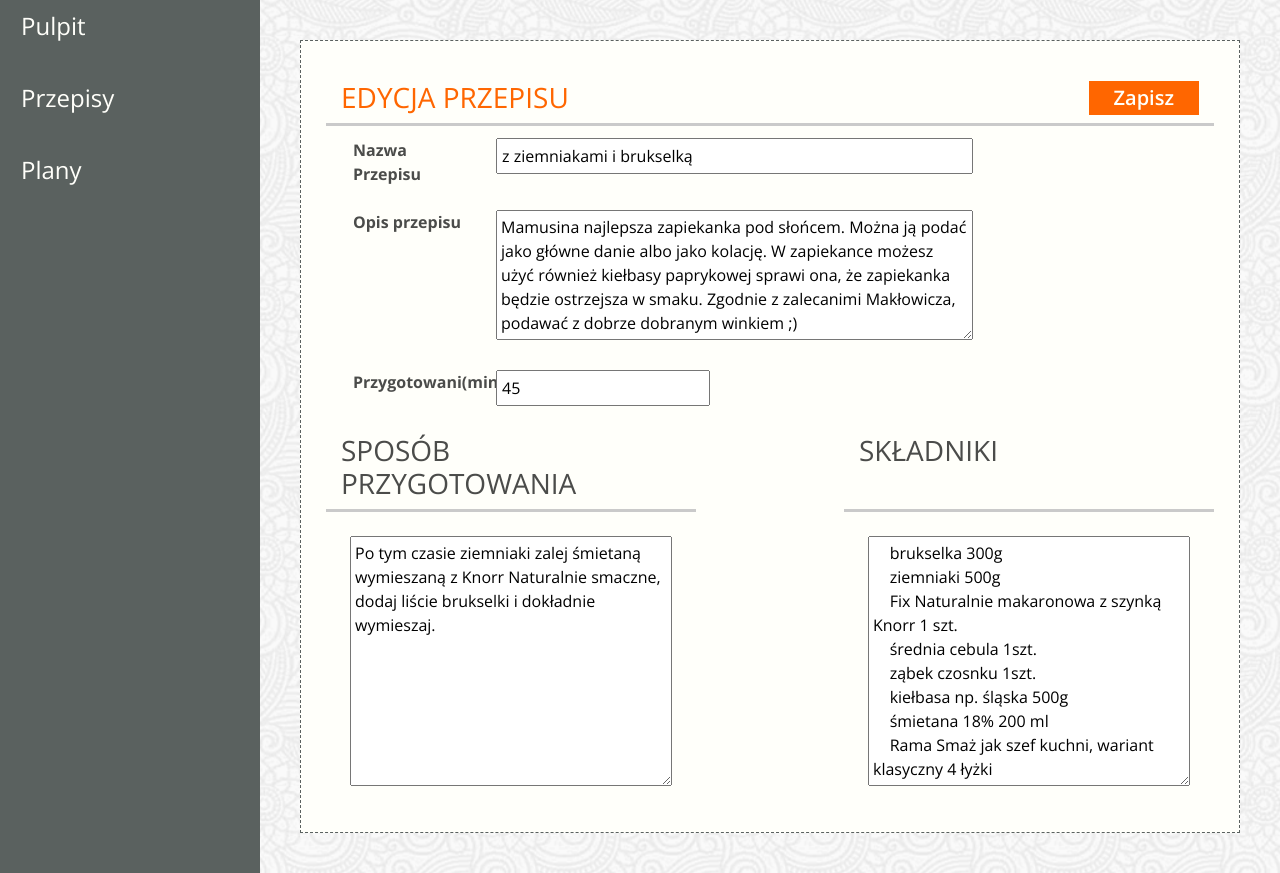
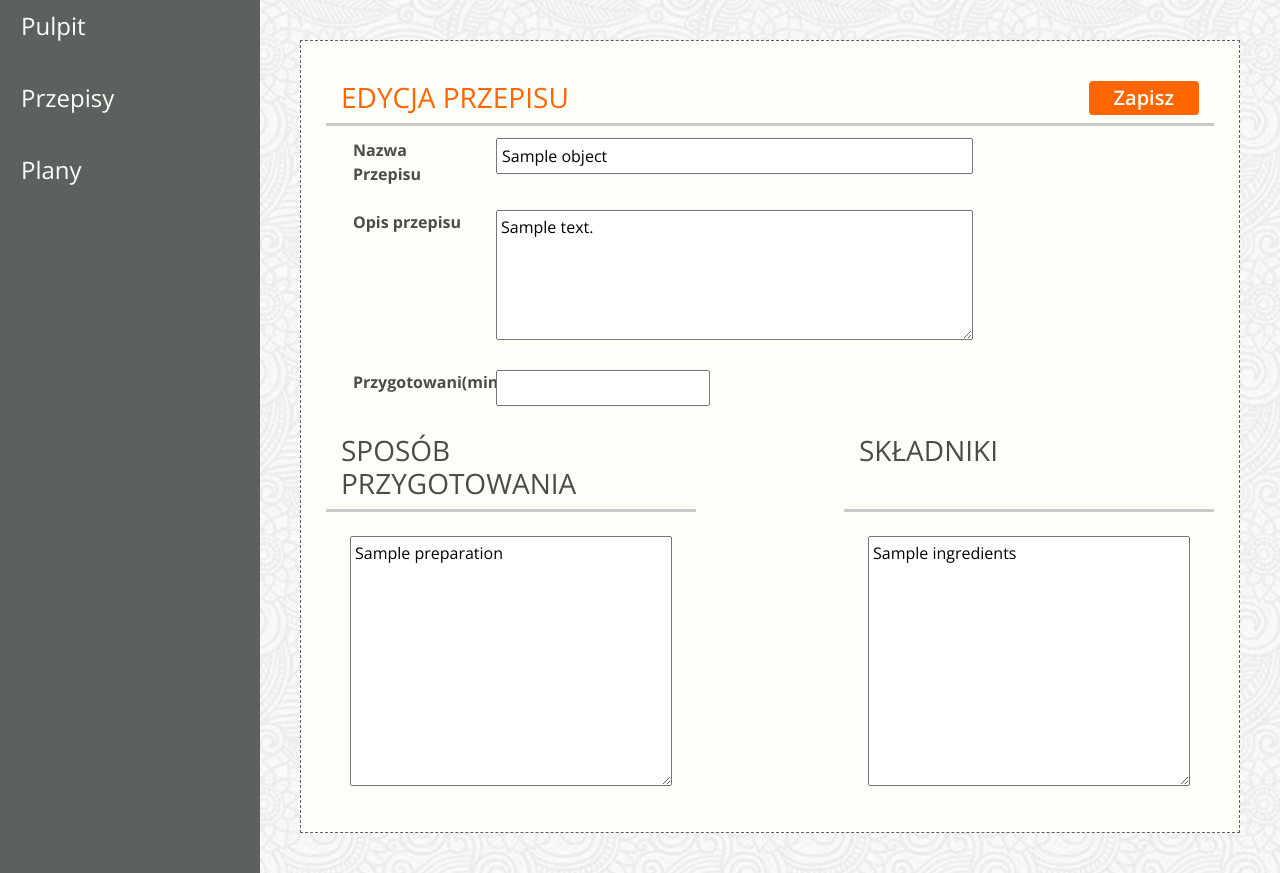
Before and after one commit to MightyAd3k/Food_Recipes, a Django app: template food/templates/app-edit-recipe.html in a window 1280 px wide. Shown: the part 84-957 px from the top of the page. Run offline with Django 4.2, Linux system fonts and the light colour scheme; the template is opened without the code that fills it: most values are stand-ins (such as "Sample title", 1, 10 or a date in 2020); some libraries are stand-ins or nearby versions; some web fonts are replaced.

Commit message:
added recipe detail and update view (switched to generic views)

```diff
--- a/food/templates/app-edit-recipe.html
+++ b/food/templates/app-edit-recipe.html
@@ -9,7 +9,7 @@
                 <h3 class="color-header text-uppercase">Edycja przepisu</h3>
             </div>
             <div class="col d-flex justify-content-end mb-2">
-                <button type="submit" class="btn btn-color rounded-0 pt-0 pb-0 pr-4 pl-4">Zapisz</button>
+                <button type="submit" class="btn btn-color rounded-1 pt-0 pb-0 pr-4 pl-4">Zapisz</button>
             </div>
         </div>
 
@@ -18,48 +18,40 @@
             <tr class="d-flex">
                 <th scope="row" class="col-2">Nazwa Przepisu</th>
                 <td class="col-7">
-                    <input class="w-100 p-1" value="z ziemniakami i brukselką">
+                    <input class="w-100 p-1" value="{{ object.name }}">
                 </td>
             </tr>
             <tr class="d-flex">
                 <th scope="row" class="col-2">Opis przepisu</th>
-                <td class="col-7"><textarea class="w-100 p-1" rows="5">Mamusina najlepsza zapiekanka pod słońcem. Można ją podać jako główne danie albo jako kolację. W zapiekance możesz użyć również kiełbasy paprykowej sprawi ona, że zapiekanka będzie ostrzejsza w smaku. Zgodnie z zalecanimi Makłowicza, podawać z dobrze dobranym winkiem ;)</textarea>
+                <td class="col-7">
+                    <textarea class="w-100 p-1" rows="5">{{ object.description }}</textarea>
                 </td>
             </tr>
             <tr class="d-flex">
                 <th scope="row" class="col-2">Przygotowani(minuty)</th>
                 <td class="col-3">
-                    <input class="p-1" type="number" value="45">
+                    <input class="p-1" type="number" value="{{ object.preparation_time }}">
                 </td>
             </tr>
             </tbody>
         </table>
 
         <div class="row d-flex">
-            <div class="col-5 border-bottom border-3"><h3
-                    class="text-uppercase">Sposób przygotowania</h3></div>
+            <div class="col-5 border-bottom border-3">
+                <h3 class="text-uppercase">Sposób przygotowania</h3>
+            </div>
             <div class="col-2"></div>
-            <div class="col-5 border-bottom border-3"><h3
-                    class="text-uppercase">Składniki</h3></div>
+            <div class="col-5 border-bottom border-3">
+                <h3 class="text-uppercase">Składniki</h3>
+            </div>
         </div>
         <div class="row d-flex">
             <div class="col-5 p-4">
-                <textarea class="w-100 p-1" rows="10">Po tym czasie ziemniaki zalej śmietaną wymieszaną z Knorr Naturalnie smaczne, dodaj liście brukselki i dokładnie wymieszaj.</textarea>
+                <textarea class="w-100 p-1" rows="10">{{ object.preparation }}</textarea>
             </div>
             <div class="col-2"></div>
-
             <div class="col-5 p-4">
-                                    <textarea class="w-100 p-1" rows="10">
-    brukselka 300g
-    ziemniaki 500g
-    Fix Naturalnie makaronowa z szynką Knorr 1 szt.
-    średnia cebula 1szt.
-    ząbek czosnku 1szt.
-    kiełbasa np. śląska 500g
-    śmietana 18% 200 ml
-    Rama Smaż jak szef kuchni, wariant klasyczny 4 łyżki
-    gałązka tymianku 1 szt.
-                                    </textarea>
+                <textarea class="w-100 p-1" rows="10">{{ object.ingredients }}</textarea>
             </div>
         </div>
     </div>
--- a/food/templates/app-recipes.html
+++ b/food/templates/app-recipes.html
@@ -34,7 +34,7 @@
                 <td class="col-2 d-flex align-items-center justify-content-center flex-wrap">
                     <a href="#" class="btn btn-danger rounded-1 text-light m-1">Usuń</a>
                     <a href="{% url 'recipe_details' pk=recipe.id %}" class="btn btn-info rounded-1 text-light m-1">Szczegóły</a>
-                    <a href="" class="btn btn-warning rounded-1 text-light m-1">Edytuj</a>
+                    <a href="{% url 'modify_recipe' pk=recipe.id %}" class="btn btn-warning rounded-1 text-light m-1">Edytuj</a>
                 </td>
             </tr>
         {% endfor %}
```
Also changed, not shown: bestrecipes/urls.py (+4 -3 lines), food/views.py (+18 -8 lines).
